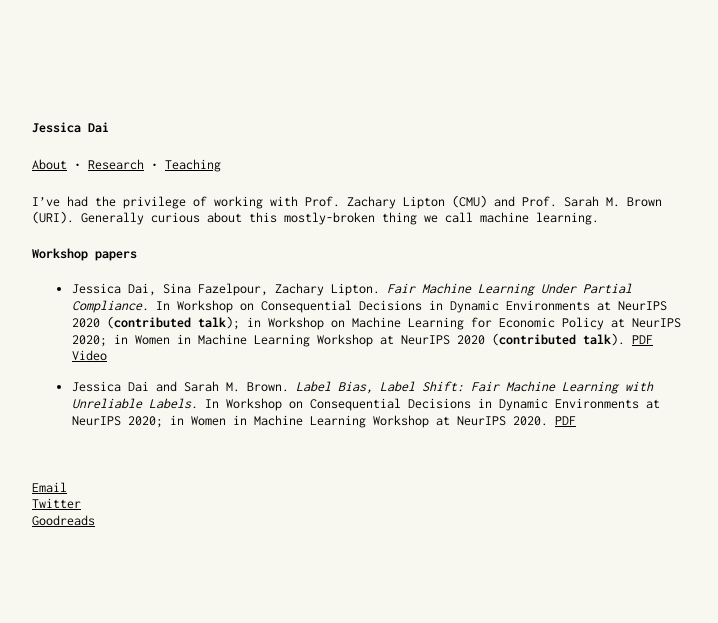
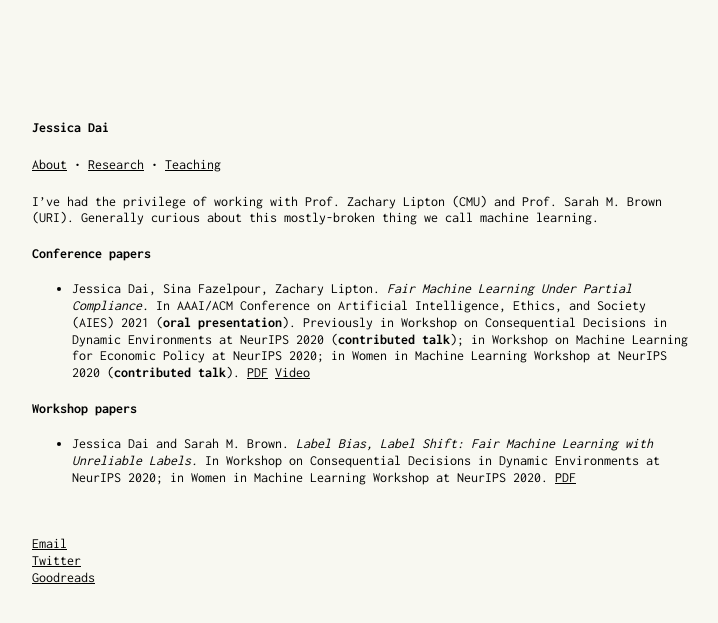
Before and after one commit to jessica-dai/jessica-dai.github.io, a Jekyll site: the page built from research.md, in a window 1280 px wide. Shown: the top 623 px of the page, without its empty margins (88-806 px from the left). Built offline with Jekyll 4.4.1, drawn with Linux system fonts in a browser that asks for light colours.

Commit message:
Update research.md

```diff
--- a/research.md
+++ b/research.md
@@ -7,9 +7,12 @@ layout: default
 
 I've had the privilege of working with Prof. Zachary Lipton (CMU) and Prof. Sarah M. Brown (URI).  Generally curious about this mostly-broken thing we call machine learning.
 
+#### Conference papers
+
+- Jessica Dai, Sina Fazelpour, Zachary Lipton. *Fair Machine Learning Under Partial Compliance.* In AAAI/ACM Conference on Artificial Intelligence, Ethics, and Society (AIES) 2021 (**oral presentation**). Previously in Workshop on Consequential Decisions in Dynamic Environments at NeurIPS 2020 (**contributed talk**); in Workshop on Machine Learning for Economic Policy at NeurIPS 2020;
+in Women in Machine Learning Workshop at NeurIPS 2020 (**contributed talk**). [PDF](https://arxiv.org/abs/2011.03654){:target="_blank"} [Video](https://slideslive.com/38942278/fair-machine-learning-under-partial-compliance){:target="_blank"}
+
+
 #### Workshop papers
 
-- Jessica Dai, Sina Fazelpour, Zachary Lipton. *Fair Machine Learning Under Partial Compliance.* In Workshop on Consequential Decisions in Dynamic Environments at NeurIPS 2020 (**contributed talk**); in Workshop on Machine Learning for Economic Policy at NeurIPS 2020;
-in Women in Machine Learning Workshop at NeurIPS 2020 (**contributed talk**). [PDF](https://arxiv.org/abs/2011.03654){:target="_blank"} [Video](https://slideslive.com/38942278/fair-machine-learning-under-partial-compliance){:target="_blank"}
-
 - Jessica Dai and Sarah M. Brown. *Label Bias, Label Shift: Fair Machine Learning with Unreliable Labels.* In Workshop on Consequential Decisions in Dynamic Environments at NeurIPS 2020; in Women in Machine Learning Workshop at NeurIPS 2020. [PDF](https://dynamicdecisions.github.io/assets/pdfs/29.pdf){:target="_blank"}
```
